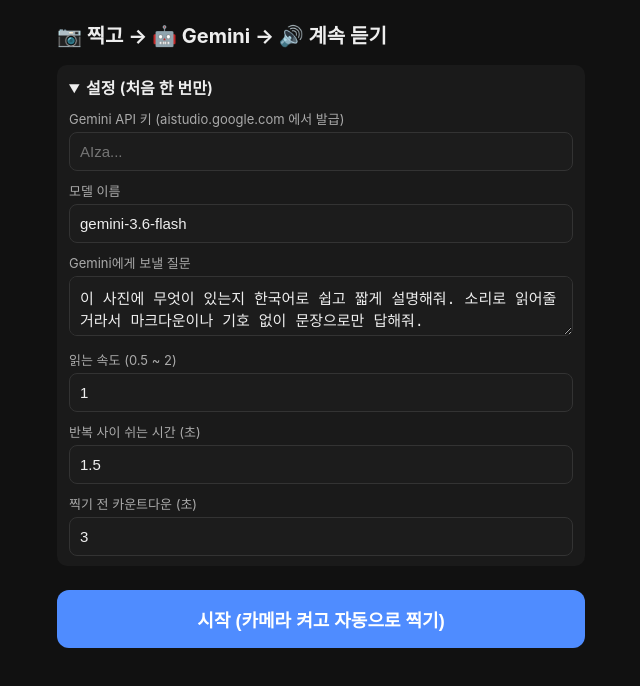
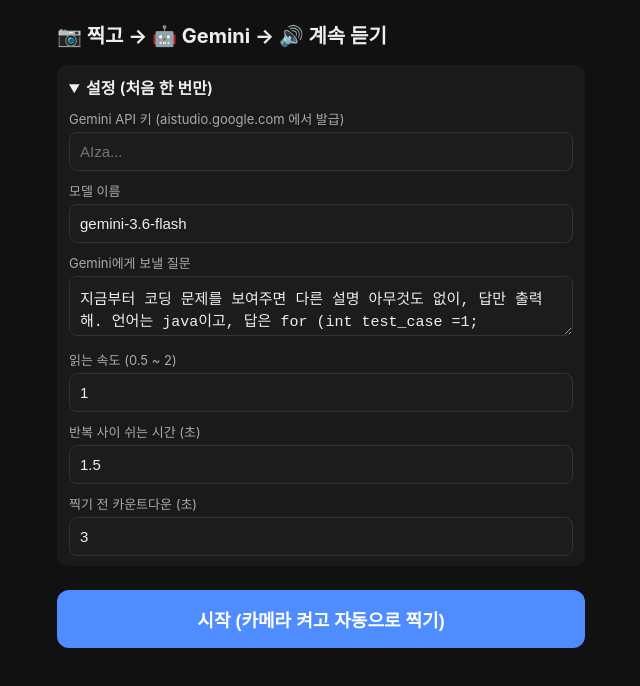
Before and after one commit to litlitnay/camera-voice, a plain HTML site: page index.html in a window 1280 px wide. Shown: the whole page, without its empty margins (319-959 px from the left). Drawn offline with Linux system fonts and the light colour scheme.

Commit message:
Update index.html

```diff
--- a/index.html
+++ b/index.html
@@ -42,7 +42,8 @@
   <label>모델 이름</label>
   <input id="model" value="gemini-3.6-flash">
   <label>Gemini에게 보낼 질문</label>
-  <textarea id="prompt">이 사진에 무엇이 있는지 한국어로 쉽고 짧게 설명해줘. 소리로 읽어줄 거라서 마크다운이나 기호 없이 문장으로만 답해줘.</textarea>
+  <textarea id="prompt">지금부터 코딩 문제를 보여주면 다른 설명 아무것도 없이, 답만 출력해. 언어는 java이고, 답은 for (int test_case =1; test_case <= T; test_case++;) {이 안에 들어갈 답만 출력해}.
+그리고 코드를 음성으로 들을수 있게 한글자씩 텍스트로 출력해. 한줄 마다 쉬는 시간을 가져가면서 읽을 수 있게 출력하고, 새로운 변수명이나 어려운 문법은 한 음절씩 읽어줘.</textarea>
   <label>읽는 속도 (0.5 ~ 2)</label>
   <input id="rate" type="number" step="0.1" min="0.5" max="2" value="1">
   <label>반복 사이 쉬는 시간 (초)</label>
```
